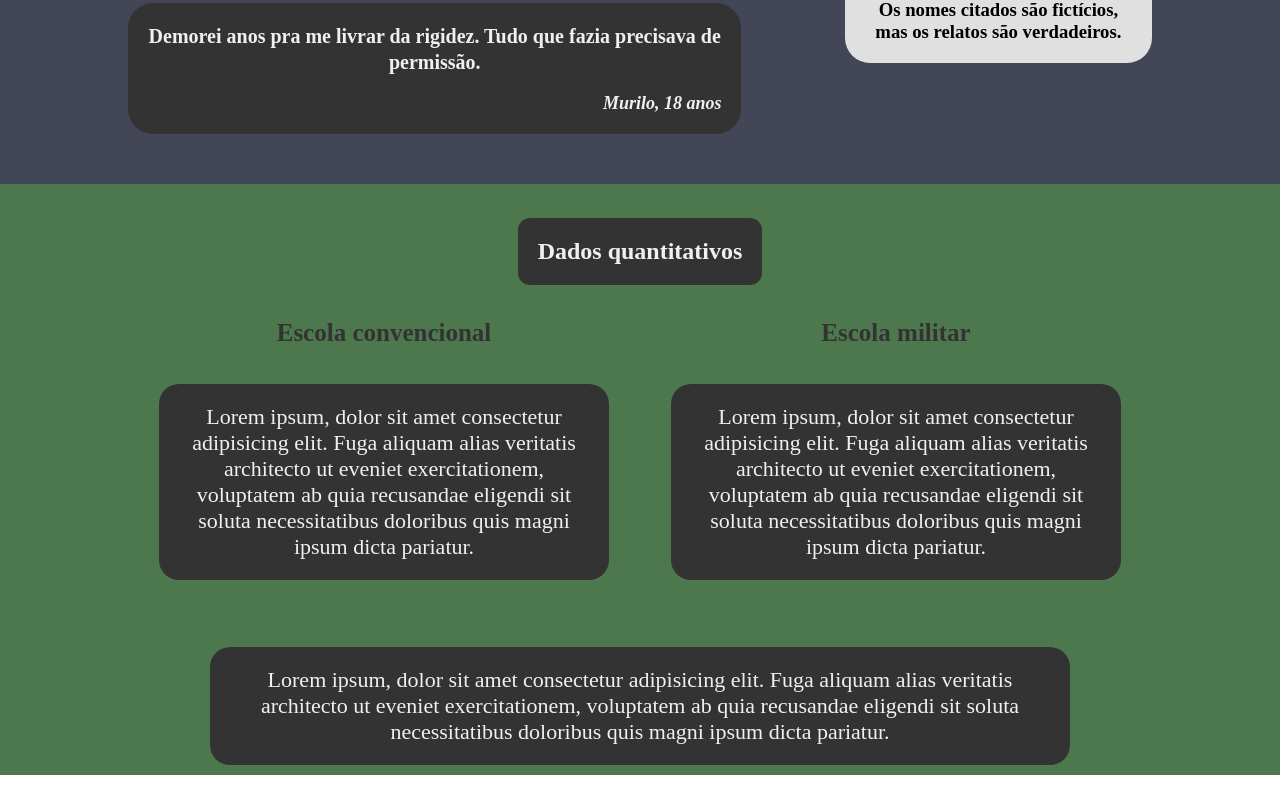
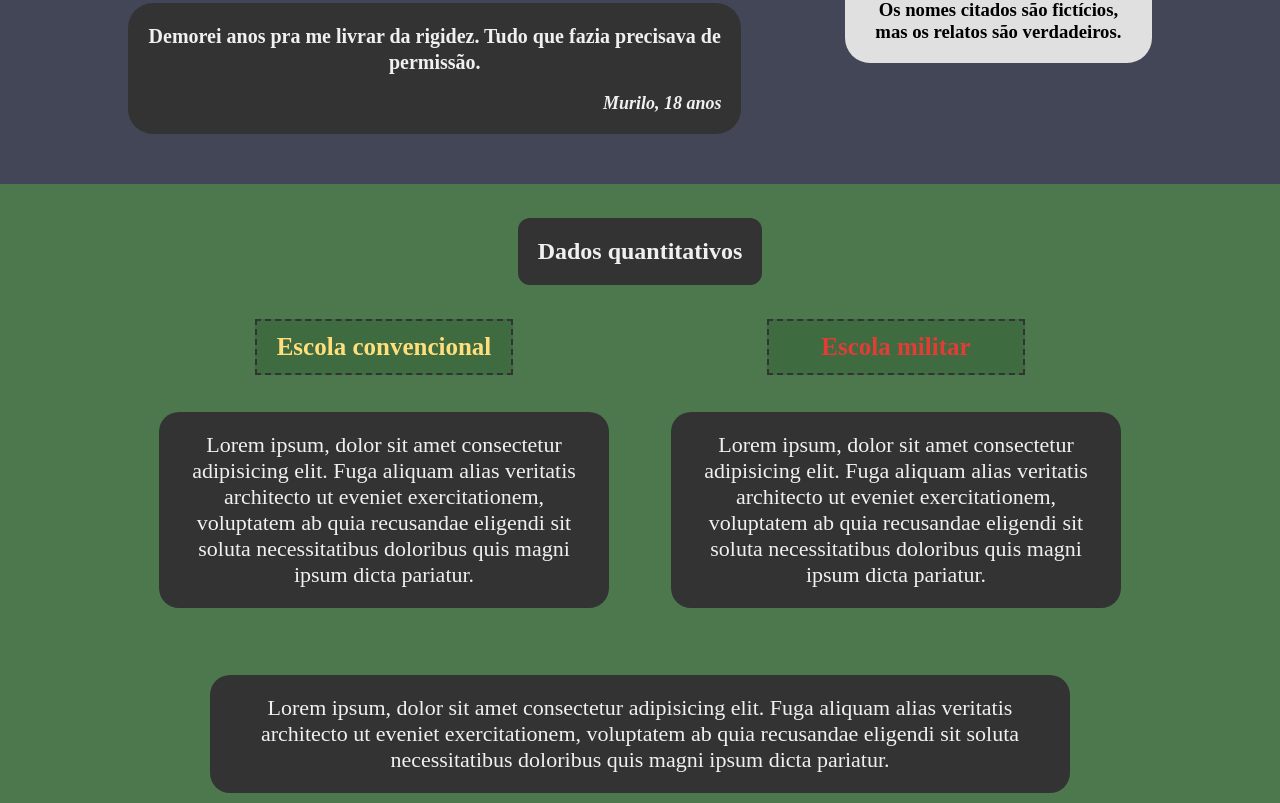
Before and after one commit to VictorBispo05/Esolas-militares, a plain HTML site: page index.html in a window 1280 px wide. Shown: the part 1203-2006 px from the top of the page. Before the commit the page ends 1978 px from the top, so only its background shows below. Drawn offline with Linux system fonts and the light colour scheme; a web font is replaced by a local one.

Commit message:
blablabla

```diff
--- a/index.html
+++ b/index.html
@@ -85,13 +85,13 @@
                 <h3 class="titulo_quanti">Dados quantitativos</h3>
             <div class="quanti_vs">
                 <div class="edu_container">
-                    <h3 class="edu_titulo">Escola convencional</h3>
+                    <h3 class="edu_titulo edu_titulo_conv">Escola convencional</h3>
                     <div class="stats">
                         Lorem ipsum, dolor sit amet consectetur adipisicing elit. Fuga aliquam alias veritatis architecto ut eveniet exercitationem, voluptatem ab quia recusandae eligendi sit soluta necessitatibus doloribus quis magni ipsum dicta pariatur.
                     </div>
                 </div>
                 <div class="edu_container">
-                    <h3 class="edu_titulo">Escola militar</h3>
+                    <h3 class="edu_titulo edu_titulo_mili ">Escola militar</h3>
                     <div class="stats">
                         Lorem ipsum, dolor sit amet consectetur adipisicing elit. Fuga aliquam alias veritatis architecto ut eveniet exercitationem, voluptatem ab quia recusandae eligendi sit soluta necessitatibus doloribus quis magni ipsum dicta pariatur.
                     </div>
--- a/main.css
+++ b/main.css
@@ -179,10 +179,22 @@
 }
 
 .edu_titulo {
+    width: 45%;
+    border: #333 dashed 2px;
+    padding: 12px;
+    background-color: #366337a2;
     text-align: center;
     font-size: 25px;
     color: #333;
     margin-bottom: 12px;
+}
+
+.edu_titulo_conv {
+    color: #ffde7c;
+}
+
+.edu_titulo_mili {
+    color: #ff3535d8;
 }
 
 .quanti_dados {
```
